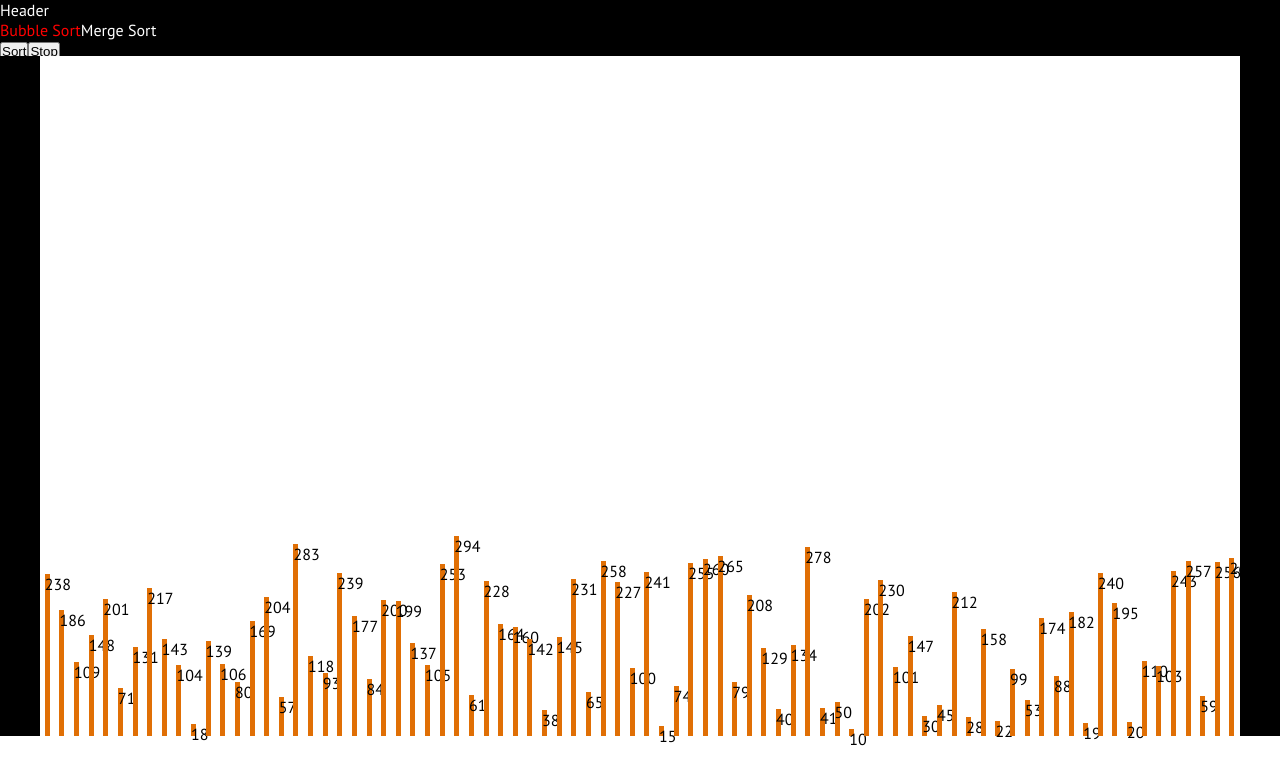
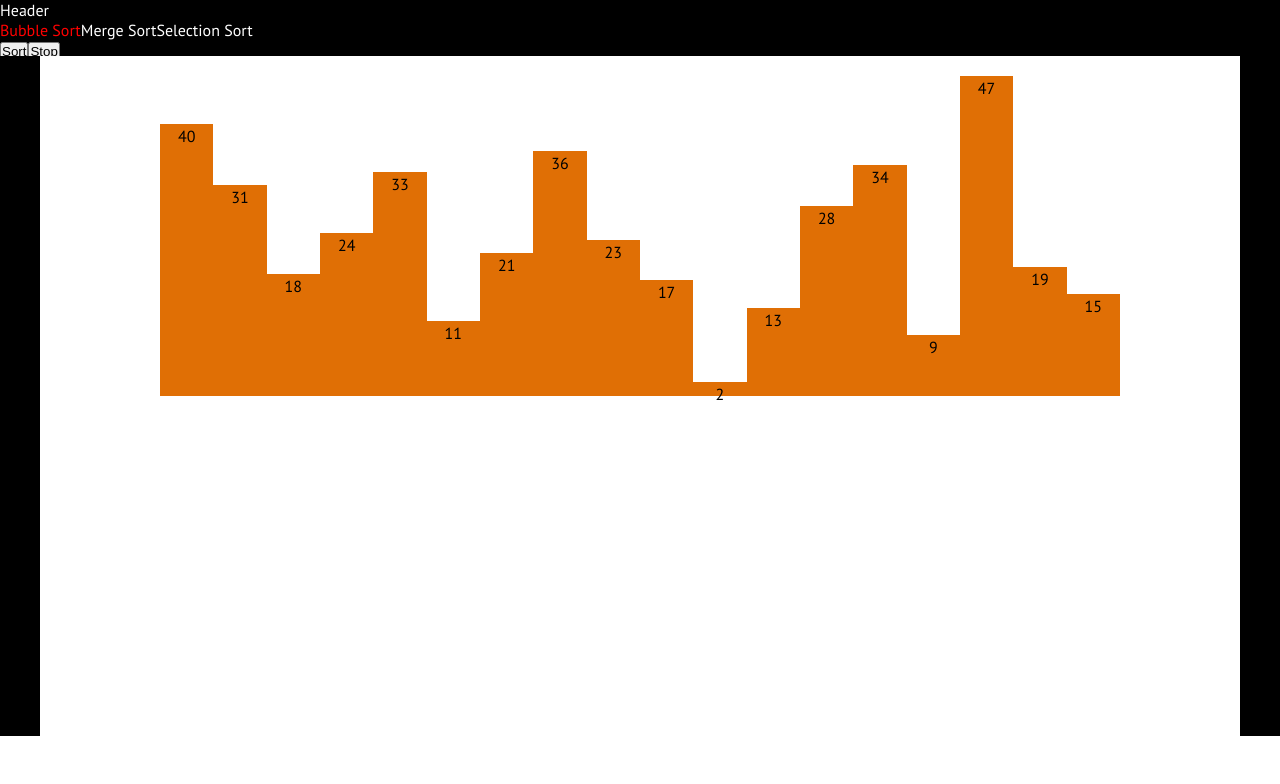
Before and after one commit to hminh2027/Visualizer, a React (Create React App) app: page / in a window 1280 px wide. Shown: the top 784 px of the page. Built offline with nearby package versions, Linux system fonts and the light colour scheme.

Commit message:
new sorting algo

```diff
--- /dev/null
+++ b/src/algorithms/selectionSort.js
@@ -0,0 +1,17 @@
+import { swapPosition } from "../animations/animations"
+import { swap } from "../helpers/util"
+
+export const selectionSort = (array, animations, positions) => {
+    // Use auxiliary array for sorting, and (main) array for indexing
+    const auxiliaryArray = array.slice()
+    for (let i = 0; i < auxiliaryArray.length; i++) {
+        let minIndex = i
+        for (let j = i + 1; j <auxiliaryArray.length; j++) {
+            if(auxiliaryArray[j] < auxiliaryArray[minIndex]) minIndex = j
+        }
+        // Swap animation
+        swapPosition(animations, positions, [auxiliaryArray[i], auxiliaryArray[minIndex]], [array.indexOf(auxiliaryArray[i]), array.indexOf(auxiliaryArray[minIndex])])
+        // Swap in auxiliary array
+        swap(auxiliaryArray, i, minIndex)
+    }
+}
--- a/src/animations/getAnimations.js
+++ b/src/animations/getAnimations.js
@@ -1,5 +1,6 @@
 import { bubbleSort } from '../algorithms/bubbleSort'
 import { mergeSort } from '../algorithms/mergeSort'
+import { selectionSort } from '../algorithms/selectionSort'
 import { getInitialPositions } from '../helpers/getInitialPositions'
 
 export const getMergeSortAnimations = (array) => {
@@ -19,3 +20,12 @@ export const getBubbleSortAnimations = (array) => {
     bubbleSort(array.slice(), animations, positions)
     return animations
 }
+
+export const getSelectionSortAnimations = (array) => {
+    const animations = []
+    const positions = getInitialPositions()
+
+    if (array.length <= 1) return array
+    selectionSort(array.slice(), animations, positions)
+    return animations
+}
--- a/src/animations/index.js
+++ b/src/animations/index.js
@@ -26,7 +26,7 @@ export const animationsHandler = (animations, index, dispatch) => {
                         arrayBars[j].style.transform = `translate(${animations[i].positions[j].arr[i + 1].x - animations[i].positions[j].arr[0].x}px, ${animations[i].positions[j].arr[i  + 1 ].y}px)`
                     }
                     dispatch({ type: 'SET_LAST_ANIMATION_INDEX', payload: i == animations.length - 1 ? 0 : i + 1 })
-                }, i * 500))
+                }, i * 1000))
                 break
 
             default:
--- a/src/components/SortButton.js
+++ b/src/components/SortButton.js
@@ -1,7 +1,7 @@
 import React, { useContext, useState } from 'react'
 
 import { animationsHandler } from '../animations'
-import { getBubbleSortAnimations, getMergeSortAnimations } from '../animations/getAnimations'
+import { getBubbleSortAnimations, getMergeSortAnimations, getSelectionSortAnimations } from '../animations/getAnimations'
 import { store } from '../store/store'
 
 import styles from './SortButton.module.css'
@@ -35,7 +35,18 @@ const SortButton = () => {
         setTimeouts(timeouts)
     }
 
-    const sortingAlgorithms = [bubbleSort,  mergeSort]
+    const selectionSort = (array, index) => {
+        let animations
+        if (!index || index == 0) {
+            animations = getSelectionSortAnimations(array)
+            setAnimationsS(animations)
+        }
+        else animations = animationsS
+        const timeouts = animationsHandler(animations, index, dispatch)
+        setTimeouts(timeouts)
+    }
+
+    const sortingAlgorithms = [bubbleSort,  mergeSort, selectionSort]
 
     const sortingHandler = index => {
         sortingAlgorithms[index](context.state.array, context.state.lastAnimationIndex)
--- a/src/components/Tabs.js
+++ b/src/components/Tabs.js
@@ -9,7 +9,7 @@ const Tabs = () => {
     const context = useContext(store)
     const { dispatch } = context
 
-    const menuList = ['Bubble Sort',  'Merge Sort']
+    const menuList = ['Bubble Sort',  'Merge Sort', 'Selection Sort']
 
     const setSortingTab = index => {
         dispatch({ type: 'SET_SORTING_TAB', payload:  index})
--- a/src/components/Visualizer.js
+++ b/src/components/Visualizer.js
@@ -9,7 +9,7 @@ const Visualizer = () => {
     const { dispatch } = context
 
     useEffect(()=>{
-        dispatch({ type: 'UPDATE_ARRAY', payload: generateUniqueArray(100) })
+        dispatch({ type: 'UPDATE_ARRAY', payload: generateUniqueArray(20) })
 
     }, [context.length, dispatch])
 
@@ -18,11 +18,13 @@ const Visualizer = () => {
         <div className={styles.container}>
             <div className={styles.left_bar}></div>
             <div className={styles.middle_bar}>
-                {context.state.length > 0 && context.state.array.map((value, index) => (
-                    <div style={{height: `${value/10}%`}} className={styles.bar} key={index}>
-                        {value}
-                    </div>
-                ))}
+                <div className={styles.bars_wrapper}>
+                    {context.state.length > 0 && context.state.array.map((value, index) => (
+                        <div style={{height: `${value*2}%`}} className={styles.bar} key={index}>
+                            <span>{value}</span>
+                        </div>
+                    ))}
+                </div>
             </div>
             <div className={styles.right_bar}></div>
         </div>
--- a/src/components/Visualizer.module.css
+++ b/src/components/Visualizer.module.css
@@ -13,16 +13,28 @@
 .middle_bar {
     width: 80%;
     height: 100%;
+    background-color: white;
     flex-grow: 1;
     margin: auto;
-    background-color: white;
+}
+
+.bars_wrapper {
+    width: 80%;
+    height: 50%;
+    margin: auto;
     display: flex;
-    align-items: flex-end;
+    align-items:flex-end;
     justify-content: space-around;
 }
 
 .bar {
-    width: 5px;
+    width: 4rem;
     background-color: rgb(224, 111, 5);
+    text-align: center;
     transition: .2s;
+    display: inline-block;
 }
+span {
+    display: inline-block;
+    vertical-align: middle;
+  }
--- a/src/helpers/util.js
+++ b/src/helpers/util.js
@@ -3,7 +3,7 @@ export const generateRandom = (min, max) => Math.floor(Math.random() * (max - mi
 export const generateUniqueArray = (length) => {
     let tempArray = []
     for (let i = 0; i < length; i++) {
-        const number = generateRandom(10, 300)
+        const number = generateRandom(1, 50)
         if(tempArray.indexOf(number) === -1) tempArray.push(number)
     }
 
```
Also changed, not shown: src/components/GenerateArray.js (deleted).
